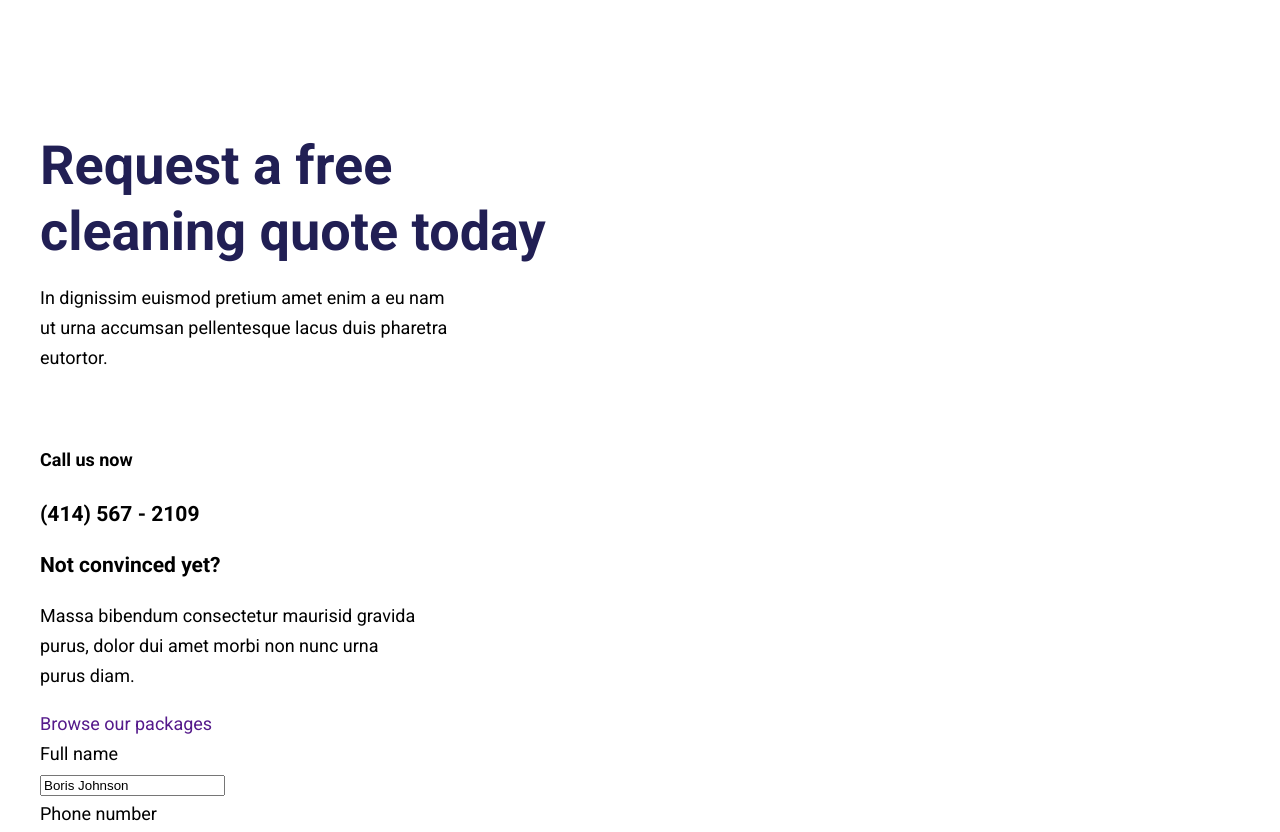
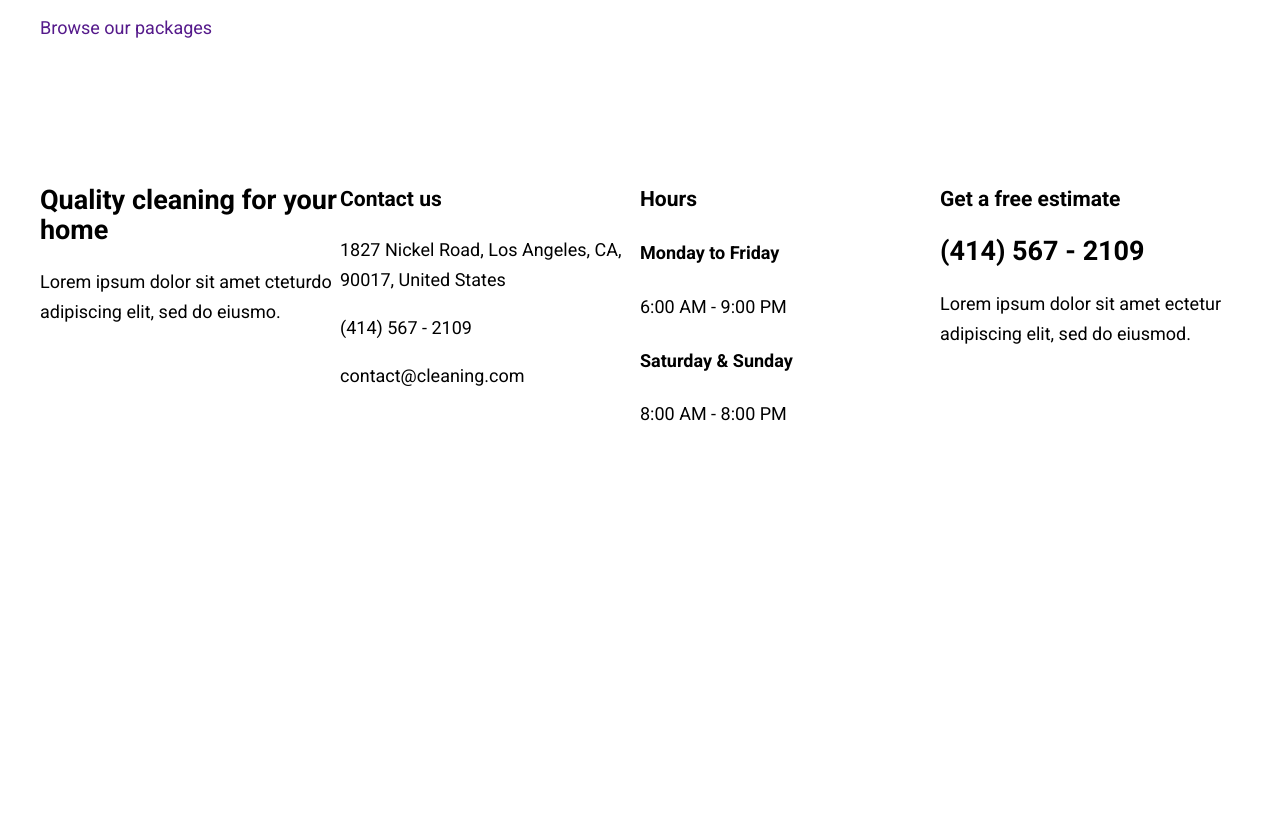
Before and after one commit to DAcKeyy/Cleaning-X, a plain HTML site: page Page.html in a window 1280 px wide. Shown: the part 8260-9092 px from the top of the page. After the commit the page ends 8707 px from the top, so only its background shows below. Drawn offline with Linux system fonts and the light colour scheme.

Commit message:
Залив

```diff
--- a/Page.html
+++ b/Page.html
@@ -282,15 +282,23 @@
     <figure class="block_seporator"></figure>
     <section>
         <div>
+            <div style="display:inline-flex; justify-content: space-between; align-items: center; width: 100%;">
+                <div>
                     <h1>Articles & resources</h1>
                     <p>Lobortis mattis odio leo eget mauris met aliquet <br>
                         semper molestie sollicitudin congue massa <br>
                         mauris lectus.</p>
-            <div>
-                <a href="" class="button_exude">Get a free quote</a>
-                <a href="" class="button_exude_white">Browse articles</a>
                 </div>
                 <div>
+                    <button>
+                        <a href="" class="button_exude">Get a free quote</a>
+                    </button>
+                    <button>
+                        <a href="" class="button_exude_white">Browse articles</a>
+                    </button>
+                </div>
+            </div>
+            <div style="display: inline-flex;">
                 <div>
                     <img src="images/Suckduster.svg" alt="">
                     <div>
@@ -312,6 +320,7 @@
                             iscing elit justo quis odio sit sit ac port titor sit<br>
                             males.</p>
                         <h4>Feb 1, 2022</h4>
+
                         <a href="" class="button_exude">More info</a>
                     </div>
                 </div>
@@ -319,7 +328,7 @@
         </div>
     </section>
     <section>
-        <div>
+        <div style="display:inline-flex;">
             <div>
                 <h1>Request a free<br>
                      cleaning quote today</h1>
@@ -357,8 +366,8 @@
               </form>
         </div>
     </section>
-    <footer>
-        <div>
+    <footer style="display:inline-flex;">
+        <div style="width: 25%;">
             <h2>Quality cleaning for your home</h2>
             <p>Lorem ipsum dolor sit amet cteturdo adipiscing elit, sed do eiusmo.</p>
             <a href="" class="sochial_net_button"></a>
@@ -367,20 +376,24 @@
             <a href="" class="sochial_net_button"></a>
             <a href="" class="sochial_net_button"></a>
         </div>
-        <div>
+        <div style="width: 25%;">
             <h3>Contact us</h3>
             <p>1827 Nickel Road, Los Angeles, CA, 90017, United States</p>
             <p>(414) 567 - 2109</p>
             <p>contact@cleaning.com</p>
         </div>
+        <div style="width: 25%;">
+            <h3>Hours</h3>
             <div>
-            <h3>Hours</h3>
                 <h4>Monday to Friday</h4>
                 <p>6:00 AM - 9:00 PM</p>
+            </div>
+            <div>
                 <h4>Saturday & Sunday</h4>
                 <p>8:00 AM - 8:00 PM</p>
             </div>
-        <div>
+        </div>
+        <div style="width: 25%;">
             <h3>Get a free estimate</h3>
             <h2>(414) 567 - 2109</h2>
             <p>Lorem ipsum dolor sit amet ectetur adipiscing elit, sed do eiusmod.</p>
```
Lines whose indentation alone changed are shown as unchanged.
